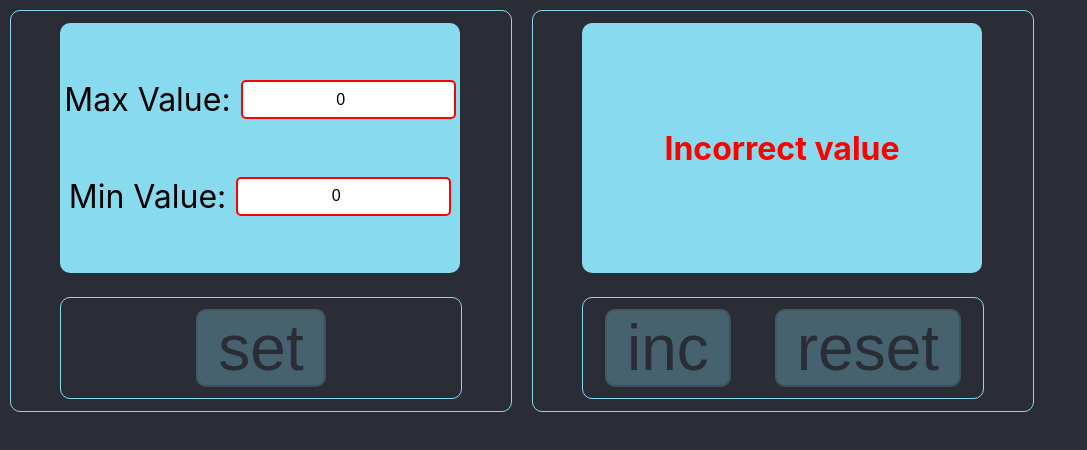
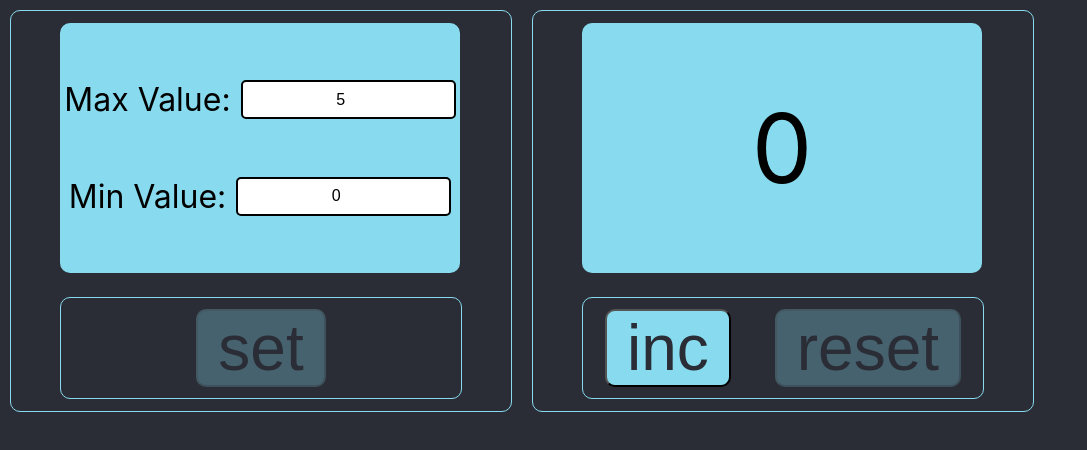
Before and after one commit to chshrct/counter, a React (Create React App) app: page / in a window 1280 px wide. Shown: the top 450 px of the page, without its empty margins (0-1087 px from the left). Built offline with nearby package versions, Linux system fonts and the light colour scheme.

Commit message:
counter-refactor

```diff
--- a/src/components/Button.tsx
+++ b/src/components/Button.tsx
@@ -3,13 +3,20 @@ import React, {ButtonHTMLAttributes, DetailedHTMLProps, MouseEvent} from "react"
 type DefaultButtonPropsType = DetailedHTMLProps<ButtonHTMLAttributes<HTMLButtonElement>, HTMLButtonElement>
 
 type ButtonPropsType = DefaultButtonPropsType & {
-    name: string
-    className?: string
-    onClick: (e: MouseEvent<HTMLButtonElement>) => void
-    isDisabled?: boolean
+    onClick?: () => void
 }
 
-export const Button: React.FC<ButtonPropsType> = ({name, className, onClick, isDisabled, ...restProps}) => {
+export const Button: React.FC<ButtonPropsType> = ({
+                                                      onClick,
+                                                      children,
+                                                      ...restProps
+                                                  }) => {
 
-    return <button className={className ? className : ''} onClick={onClick} disabled={isDisabled}>{name}</button>
+    const onClickHandler = (e: MouseEvent<HTMLButtonElement>) => {
+        onClick && onClick()
+    }
+
+    return <button onClick={onClickHandler}
+                   {...restProps}
+    >{children}</button>
 }
--- a/src/components/Counter.tsx
+++ b/src/components/Counter.tsx
@@ -3,67 +3,66 @@ import React, {useEffect, useState} from "react";
 import {CounterPanel} from "./CounterPanel";
 import {CounterControls} from "./CounterControls";
 import {CounterSettingsPanel} from "./CounterSettingsPanel";
-import {CounterSettingsControl} from "./CounterSettingsControl";
 
 export type CounterStateType = 'setup' | 'errorMin' | 'errorMax' | 'count'
 
 export const Counter: React.FC = () => {
 
-    useEffect(()=>{
+    useEffect(() => {
         const counterStr = localStorage.getItem('counter')
-        if(counterStr){
+        if (counterStr) {
             setCounter(JSON.parse(counterStr))
         }
         const minVStr = localStorage.getItem('min')
-        if(minVStr){
+        if (minVStr) {
             setMinValue(JSON.parse(minVStr))
         }
         const maxVStr = localStorage.getItem('max')
-        if(maxVStr){
+        if (maxVStr) {
             setMaxValue(JSON.parse(maxVStr))
         }
         const counterSStr = localStorage.getItem('counterState')
-        if(counterSStr){
+        if (counterSStr) {
             setCounterState(JSON.parse(counterSStr))
         }
-    },[])
+    }, [])
 
     const MIN_VALUE = 0;
+    const INIT_MAX_VALUE = 5;
     const COUNTER_STEP = 1
 
-    const [maxValue, setMaxValue] = useState<number>(MIN_VALUE)
+    const [maxValue, setMaxValue] = useState<number>(INIT_MAX_VALUE)
     const [minValue, setMinValue] = useState<number>(MIN_VALUE)
     const [counter, setCounter] = useState<number>(minValue)
-    const [counterState, setCounterState] = useState<CounterStateType>('errorMax')
+    const [counterState, setCounterState] = useState<CounterStateType>('count')
 
     const incIsDisabled = (counter >= maxValue) || !(counterState === 'count')
     const resIsDisabled = (counter <= MIN_VALUE) || !(counterState === 'count')
+    const setIsDisabled = !(counterState === 'setup')
 
 
-
-    useEffect(()=>{
-        localStorage.setItem('counter',JSON.stringify(counter))
-    },[counter])
-    useEffect(()=>{
-        localStorage.setItem('counterState',JSON.stringify(counterState))
-    },[counterState])
-    useEffect(()=>{
-        localStorage.setItem('min',JSON.stringify(minValue))
-    },[minValue])
-    useEffect(()=>{
-        localStorage.setItem('max',JSON.stringify(maxValue))
-    },[maxValue])
+    useEffect(() => {
+        localStorage.setItem('counter', JSON.stringify(counter))
+    }, [counter])
+    useEffect(() => {
+        localStorage.setItem('counterState', JSON.stringify(counterState))
+    }, [counterState])
+    useEffect(() => {
+        localStorage.setItem('min', JSON.stringify(minValue))
+    }, [minValue])
+    useEffect(() => {
+        localStorage.setItem('max', JSON.stringify(maxValue))
+    }, [maxValue])
 
 
-
-    const onClickIncHandler = () => {
+    const incrementCounter = () => {
         !incIsDisabled && setCounter(counter + COUNTER_STEP)
     }
-    const onClickResHandler = () => {
+    const resetCounter = () => {
         setCounter(minValue)
     }
 
-    const setMinValueHandler = (val: number) => {
+    const setupMinValue = (val: number) => {
         if (val >= maxValue) {
             setCounterState('errorMax')
         } else if (val < MIN_VALUE) {
@@ -74,18 +73,18 @@ export const Counter: React.FC = () => {
         setMinValue(val)
 
     }
-    const setMaxValueHandler = (val: number) => {
-        if(val<=minValue){
+    const setupMaxValue = (val: number) => {
+        if (val <= minValue) {
             setCounterState('errorMax')
-        }else if(minValue<MIN_VALUE){
+        } else if (minValue < MIN_VALUE) {
             setCounterState('errorMin')
-        }else{
+        } else {
             setCounterState('setup')
         }
         setMaxValue(val)
     }
 
-    const setSettingsHandler = () => {
+    const setSettings = () => {
         setCounter(minValue)
         setCounterState('count')
     }
@@ -94,13 +93,13 @@ export const Counter: React.FC = () => {
         <div className={s.counterMain}>
             <CounterSettingsPanel minValue={minValue}
                                   maxValue={maxValue}
-                                  setMinValueHandler={setMinValueHandler}
-                                  setMaxValueHandler={setMaxValueHandler}
+                                  setupMinValue={setupMinValue}
+                                  setupMaxValue={setupMaxValue}
                                   counterState={counterState}
 
             />
-            <CounterSettingsControl setSettingsHandler={setSettingsHandler}
-                                    setIsDisabled={!(counterState === 'setup')}/>
+            <CounterControls setSettings={setSettings}
+                             setIsDisabled={setIsDisabled}/>
         </div>
         <div className={s.counterMain}>
             <CounterPanel maxValueReached={incIsDisabled}
@@ -109,8 +108,8 @@ export const Counter: React.FC = () => {
             />
             <CounterControls incIsDisabled={incIsDisabled}
                              resIsDisabled={resIsDisabled}
-                             onClickIncHandler={onClickIncHandler}
-                             onClickResHandler={onClickResHandler}
+                             incrementCounter={incrementCounter}
+                             resetCounter={resetCounter}
 
             />
         </div>
--- a/src/components/CounterControls.tsx
+++ b/src/components/CounterControls.tsx
@@ -2,22 +2,49 @@ import React from "react";
 import s from "./Counter.module.css";
 import {Button} from "./Button";
 
-type ButtonsContainerPropsType = {
-    incIsDisabled:boolean
-    resIsDisabled:boolean
-    onClickIncHandler:()=>void
-    onClickResHandler:()=>void
+type CounterControlsPropsType = {
+    incIsDisabled?: boolean
+    resIsDisabled?: boolean
+    incrementCounter?: () => void
+    resetCounter?: () => void
+    setIsDisabled?: boolean
+    setSettings?: () => void
 }
 
-export const CounterControls:React.FC<ButtonsContainerPropsType> = ({incIsDisabled,resIsDisabled,onClickIncHandler,onClickResHandler}) => {
+export const CounterControls: React.FC<CounterControlsPropsType> = ({
+                                                                        incIsDisabled,
+                                                                        resIsDisabled,
+                                                                        incrementCounter,
+                                                                        resetCounter,
+                                                                        setSettings,
+                                                                        setIsDisabled
+                                                                    }) => {
 
     const incClass = s.button + ' ' + (incIsDisabled && s.disabled)
     const resetClass = s.button + ' ' + (resIsDisabled && s.disabled)
+    const setClass = s.button + ' ' + (setIsDisabled && s.disabled)
+
 
     return <div className={s.counterControls}>
-        <Button name={'inc'} className={incClass} onClick={onClickIncHandler}
-                isDisabled={incIsDisabled}/>
-        <Button name={'reset'} className={resetClass} onClick={onClickResHandler}
-                isDisabled={resIsDisabled}/>
+        {incrementCounter && <>
+            <Button
+                className={incClass}
+                onClick={incrementCounter}
+                disabled={incIsDisabled}>
+                inc
+            </Button>
+            <Button
+                className={resetClass}
+                onClick={resetCounter}
+                disabled={resIsDisabled}>
+                reset
+            </Button></>}
+        {setSettings &&
+            <Button
+                className={setClass}
+                onClick={setSettings}
+                disabled={setIsDisabled}>
+                set
+            </Button>}
     </div>
 }
--- a/src/components/CounterPanel.tsx
+++ b/src/components/CounterPanel.tsx
@@ -5,16 +5,25 @@ import {CounterStateType} from "./Counter";
 type CounterPanelPropsType = {
     maxValueReached: boolean
     counter: number
-    counterState:CounterStateType
+    counterState: CounterStateType
 }
 
-export const CounterPanel: React.FC<CounterPanelPropsType> = ({maxValueReached, counter,counterState}) => {
-    const counterClass = s.counterViewNum  + ' ' + (maxValueReached && s.red)
-    const errorClass = s.counterView  + ' ' + s.red
+export const CounterPanel: React.FC<CounterPanelPropsType> = ({maxValueReached, counter, counterState}) => {
+
+    const counterClass = s.counterViewNum + ' ' + (maxValueReached && s.red)
+    const errorClass = s.counterView + ' ' + s.red
     const setupClass = s.counterView
+
+    const showCounter = counterState === 'count' &&
+        <div className={counterClass}>{counter}</div>
+    const showErrorMessage = (counterState === 'errorMin' || counterState === 'errorMax') &&
+        <div className={errorClass}>Incorrect value</div>
+    const showSetupMessage = counterState === 'setup' &&
+        <div className={setupClass}>Enter values and press 'set'</div>
+
     return <div className={s.counterPanel}>
-        {counterState==='count' && <div className={counterClass}>{counter}</div>}
-        {(counterState==='errorMin' || counterState==='errorMax') && <div className={errorClass}>Incorrect value</div>}
-        {counterState==='setup' && <div className={setupClass}>Enter values and press 'set'</div>}
+        {showCounter}
+        {showErrorMessage}
+        {showSetupMessage}
     </div>
 }
--- a/src/components/CounterSettingsPanel.tsx
+++ b/src/components/CounterSettingsPanel.tsx
@@ -1,38 +1,32 @@
 import s from "./Counter.module.css";
-import React, {ChangeEvent} from "react";
+import React from "react";
 import {CounterSettingsPanelInput} from "./CounterSettingsPanelInput";
 import {CounterStateType} from "./Counter";
 
 type CounterSettingsPanelPropsType = {
     minValue: number
     maxValue: number
-    setMinValueHandler: (val: number) => void
-    setMaxValueHandler: (val: number) => void
-    counterState:CounterStateType;
+    setupMinValue: (val: number) => void
+    setupMaxValue: (val: number) => void
+    counterState: CounterStateType;
 }
 
 export const CounterSettingsPanel: React.FC<CounterSettingsPanelPropsType> = ({
                                                                                   minValue,
                                                                                   maxValue,
-                                                                                  setMinValueHandler,
-                                                                                  setMaxValueHandler,
+                                                                                  setupMinValue,
+                                                                                  setupMaxValue,
                                                                                   counterState
                                                                               }) => {
-    const onChangeMinInputHandler = (e: ChangeEvent<HTMLInputElement>) => {
-        setMinValueHandler(Number(e.currentTarget.value))
-    }
-    const onChangeMaxInputHandler = (e: ChangeEvent<HTMLInputElement>) => {
-        setMaxValueHandler(Number(e.currentTarget.value))
-    }
 
     return <div className={s.counterPanel}>
         <CounterSettingsPanelInput title={'Max Value:'}
                                    value={maxValue}
-                                   onChange={onChangeMaxInputHandler}
-                                   error={counterState==='errorMax'}/>
+                                   onChange={setupMaxValue}
+                                   error={counterState === 'errorMax'}/>
         <CounterSettingsPanelInput title={'Min Value:'}
                                    value={minValue}
-                                   onChange={onChangeMinInputHandler}
-                                   error={counterState==='errorMin' || counterState==='errorMax'}/>
+                                   onChange={setupMinValue}
+                                   error={counterState === 'errorMin' || counterState === 'errorMax'}/>
     </div>
 }
--- a/src/components/CounterSettingsPanelInput.tsx
+++ b/src/components/CounterSettingsPanelInput.tsx
@@ -1,12 +1,11 @@
 import {Input} from "./Input";
-import React, {ChangeEvent} from "react";
+import React from "react";
 import s from './Counter.module.css'
-import {CounterStateType} from "./Counter";
 
 type CounterSettingsPanelInputPropsType = {
     title: string
     value: number
-    onChange: (e: ChangeEvent<HTMLInputElement>) => void
+    onChange: (e: number) => void
     error: boolean
 }
 
@@ -18,12 +17,14 @@ export const CounterSettingsPanelInput: React.FC<CounterSettingsPanelInputPropsT
                                                                                         }) => {
     const errorClassName = error ? s.counterPanelInputError : ''
 
+
+
+
     return <div className={s.counterPanelItem}>
         <span>{title}</span>
         <Input className={s.counterPanelInput}
                errorClassName={errorClassName}
                value={value}
-               type={'number'}
-               onChange={onChange}/>
+               onChangeNumber={onChange}/>
     </div>
 }
--- a/src/components/Input.tsx
+++ b/src/components/Input.tsx
@@ -3,18 +3,28 @@ import React, {ChangeEvent, DetailedHTMLProps, InputHTMLAttributes} from "react"
 type defaultInputPropsType = DetailedHTMLProps<InputHTMLAttributes<HTMLInputElement>, HTMLInputElement>
 
 type InputPropsType = defaultInputPropsType & {
-    onChange?: (e: ChangeEvent<HTMLInputElement>) => void
-    className?:string
-    errorClassName?:string
+    onChangeNumber?: (e: number) => void
+    errorClassName?: string
 }
 
-export const Input: React.FC<InputPropsType> = ({onChange,className,errorClassName, ...restProps}) => {
+export const Input: React.FC<InputPropsType> = ({
+                                                    type,
+                                                    onChangeNumber,
+                                                    className,
+                                                    errorClassName,
+                                                    ...restProps
+                                                }) => {
 
-    const inputClassName = `${className?className:''} ${errorClassName?errorClassName:''}`;
+    const inputClassName = `${className ? className : ''} ${errorClassName ? errorClassName : ''}`;
 
-    return <input type={restProps.type}
+    const onChangeInputHandler = (e: ChangeEvent<HTMLInputElement>) => {
+        onChangeNumber && onChangeNumber(Number(e.currentTarget.value))
+    }
+
+    return <input type={'number'}
                   className={inputClassName}
-                  value={restProps.value}
-                  onChange={onChange ? onChange : () => {}}
+                  onChange={onChangeInputHandler}
+
+                  {...restProps}
     />
 }
```
Also changed, not shown: src/components/Counter.module.css (+12 -10 lines), src/components/CounterSettingsControl.tsx (deleted, +0 -18 lines).
